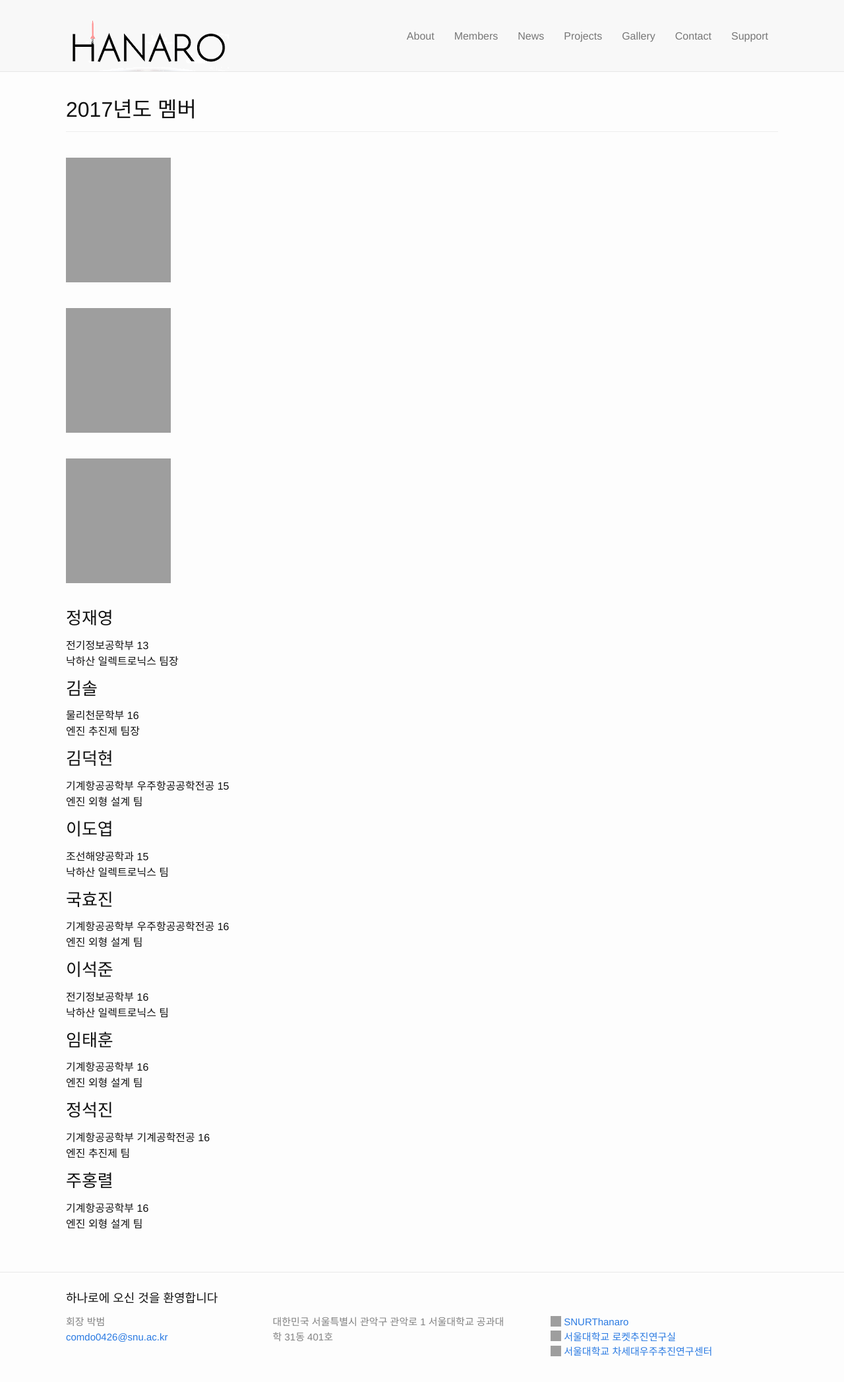
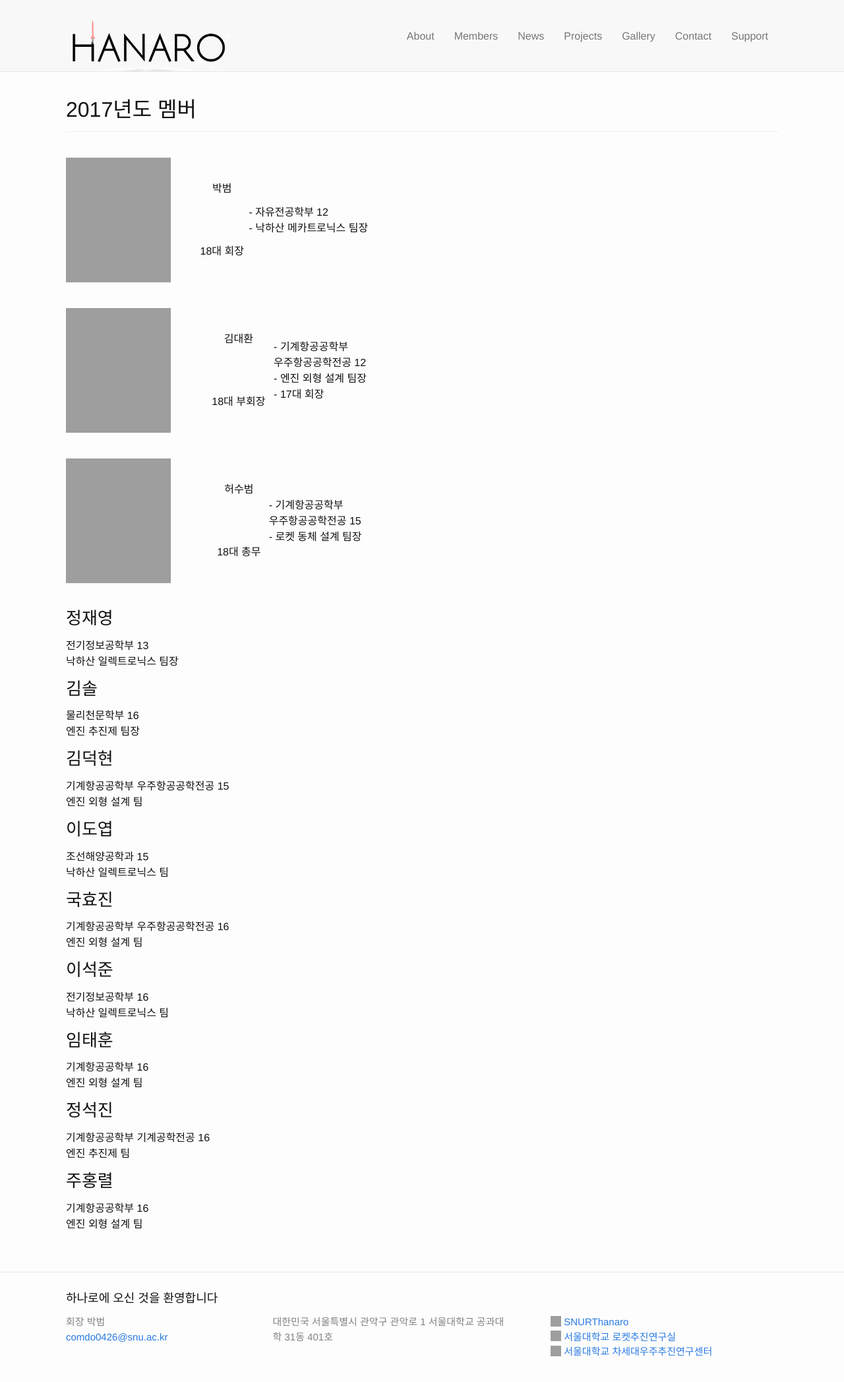
Before and after one commit to Hanaro2021/hanaro.github.io, a Jekyll site: the page built from _pages/2.members.md, in a window 1280 px wide. Shown: the top 2095 px of the page at 66% size. Built offline with Jekyll 4.4.1, drawn with Linux system fonts in a browser that asks for light colours; nearby versions of some CDN libraries; grey boxes are pictures that could not be loaded.

Commit message:
Update 2.members.md

```diff
--- a/_pages/2.members.md
+++ b/_pages/2.members.md
@@ -9,7 +9,7 @@
 <br/>
 
 
-<table style="width:3000px">
+<table style="width:500px">
 <tr>
 <td rowspan="2"><img src="https://github.com/hsb6350/hanaro.github.io/blob/master/assets/logo/parkbeom.PNG?raw=true" width="159" height="189"/></td>
 <td align="center">박범</td>
@@ -20,9 +20,9 @@
 </tr>
 </table><br/>
 
-<table style="width:3000px"><tr><td rowspan="2"><img src="https://github.com/hsb6350/hanaro.github.io/blob/master/assets/logo/parkbeom.PNG?raw=true" width="159" height="189"/></td><td align="center">김대환</td><td rowspan="2" align="left">- 기계항공공학부<br/>우주항공공학전공 12<br/>- 엔진 외형 설계 팀장<br/>- 17대 회장</td></tr><tr><td align="center">18대 부회장</td></tr></table><br/>
+<table style="width:500px"><tr><td rowspan="2"><img src="https://github.com/hsb6350/hanaro.github.io/blob/master/assets/logo/parkbeom.PNG?raw=true" width="159" height="189"/></td><td align="center">김대환</td><td rowspan="2" align="left">- 기계항공공학부<br/>우주항공공학전공 12<br/>- 엔진 외형 설계 팀장<br/>- 17대 회장</td></tr><tr><td align="center">18대 부회장</td></tr></table><br/>
 
-<table style="width:3000px"><tr><td rowspan="2"><img src="https://github.com/hsb6350/hanaro.github.io/blob/master/assets/logo/parkbeom.PNG?raw=true" width="159" height="189"/></td><td align="center">허수범</td><td rowspan="2" align="left">- 기계항공공학부<br/>우주항공공학전공 15<br/>- 로켓 동체 설계 팀장<br/></td></tr><tr><td align="center">18대 총무</td></tr></table><br/>
+<table style="width:500px"><tr><td rowspan="2"><img src="https://github.com/hsb6350/hanaro.github.io/blob/master/assets/logo/parkbeom.PNG?raw=true" width="159" height="189"/></td><td align="center">허수범</td><td rowspan="2" align="left">- 기계항공공학부<br/>우주항공공학전공 15<br/>- 로켓 동체 설계 팀장<br/></td></tr><tr><td align="center">18대 총무</td></tr></table><br/>
 
 <h3>정재영</h3>
 전기정보공학부 13<br/>
```
